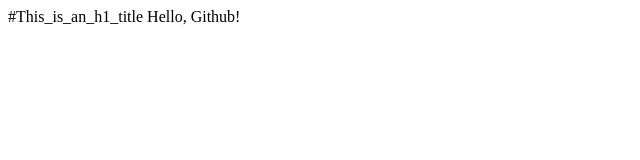
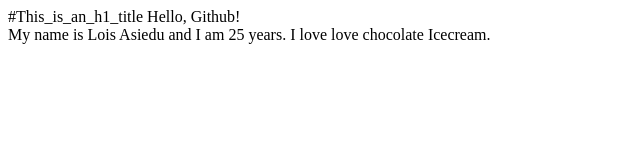
Before and after one commit to loisansaa/student-portfolio, a plain HTML site: page src/index.html in a window 1280 px wide. Shown: the whole page, without its empty margins (0-640 px from the left). Drawn offline with Linux system fonts and the light colour scheme.

Commit message:
assignment: add a short bio to index

```diff
--- a/src/index.html
+++ b/src/index.html
@@ -1,3 +1,4 @@
 #This_is_an_h1_title
 Hello, Github!
 <link rel="stylesheet" href="style.css">
+<section>My name is Lois Asiedu and I am 25 years. I love love chocolate Icecream.</section>
```
